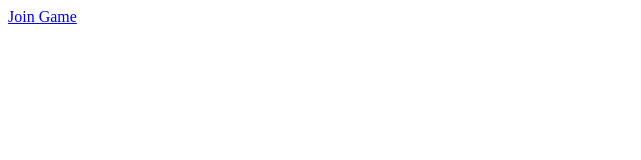
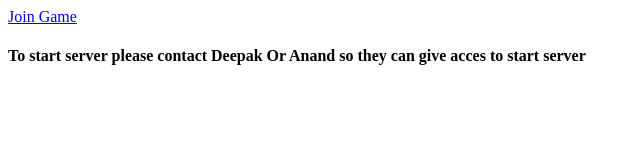
Before and after one commit to CorruptedPhysco/automatic-broccoli, a plain HTML site: page index.html in a window 1280 px wide. Shown: the whole page, without its empty margins (0-641 px from the left). Drawn offline with Linux system fonts and the light colour scheme.

Commit message:
Update index.html

```diff
--- a/index.html
+++ b/index.html
@@ -1 +1,3 @@
 <a href="minecraft://?addExternalServer=KVESPORTSSMP|kvesportsofficial.aternos.me:17562" title="Connect">Join Game</a>
+
+<h4>To start server please contact Deepak Or Anand so they can give acces to start server</h4>
```
